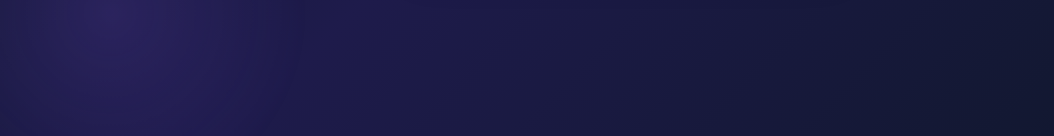
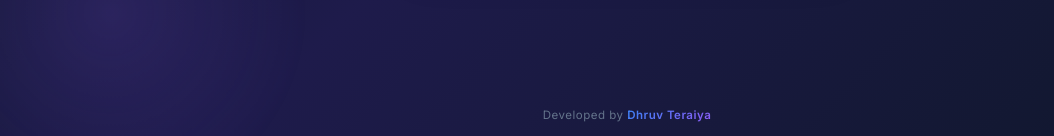
Before and after one commit to dhruv5913/nexus_Meeting, a Flask app: page / in a window 1280 px wide. Shown: the part 664-800 px from the top of the page, without its empty margins (13-1067 px from the left). Run offline with Flask 3, Linux system fonts and the light colour scheme; some libraries are stand-ins or nearby versions.

Commit message:
Add developer credit footer to index.html

```diff
--- a/templates/index.html
+++ b/templates/index.html
@@ -54,6 +54,7 @@
             </div>
         </div>
     </div>
+    <div class="credit-footer">Developed by <span>Dhruv Teraiya</span></div>
 </div>
 
 <!-- ============ LOBBY SCREEN ============ -->
@@ -85,6 +86,7 @@
             <button class="btn btn-success" onclick="joinRoom()">Join Room</button>
         </div>
     </div>
+    <div class="credit-footer">Developed by <span>Dhruv Teraiya</span></div>
 </div>
 
 <!-- ============ PREVIEW SCREEN ============ -->
@@ -229,6 +231,7 @@
             <span class="toolbar-label">Leave</span>
         </div>
     </div>
+    <div class="credit-footer">Developed by <span>Dhruv Teraiya</span></div>
 </div>
 
 <script src="https://cdnjs.cloudflare.com/ajax/libs/socket.io/4.7.4/socket.io.min.js"></script>
```
